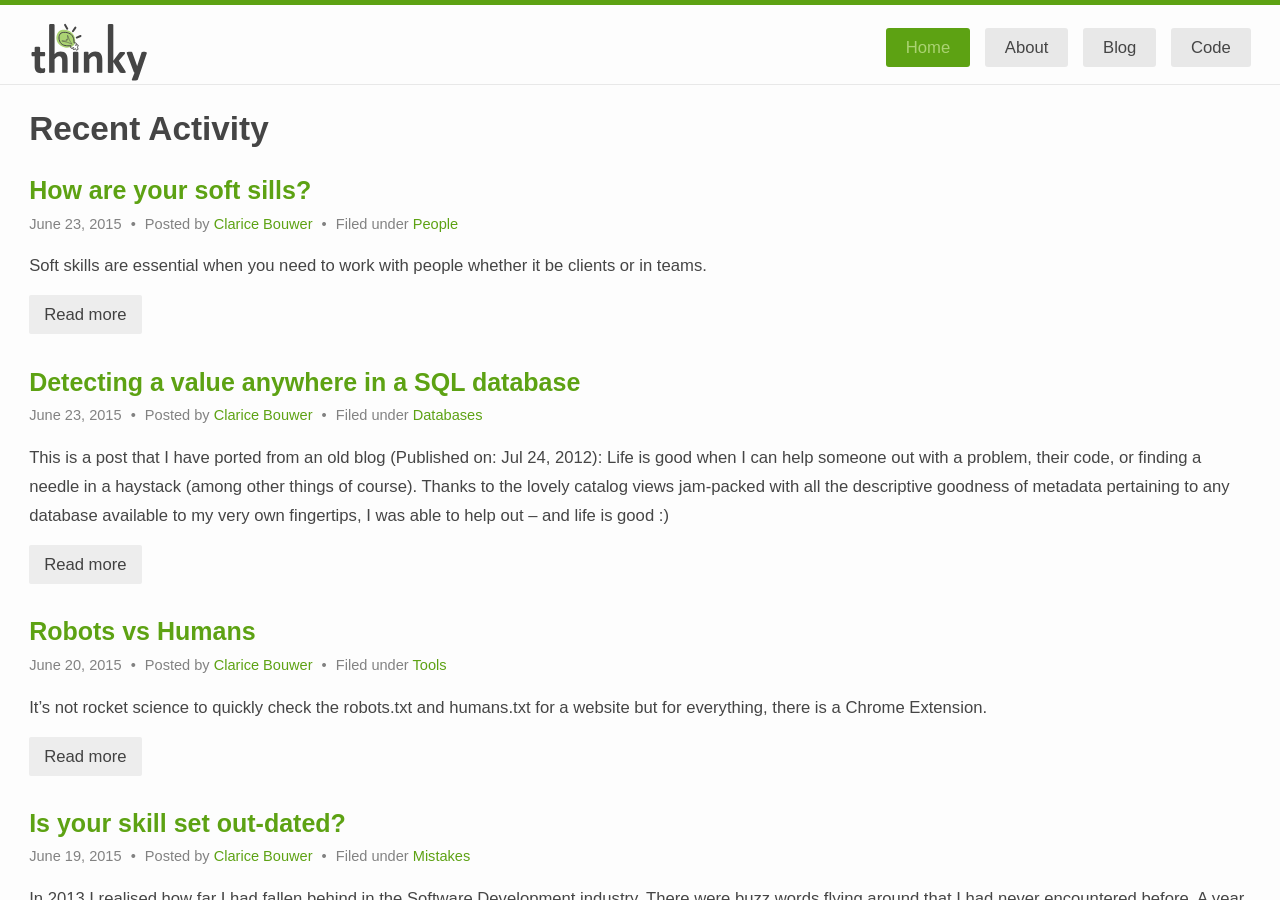
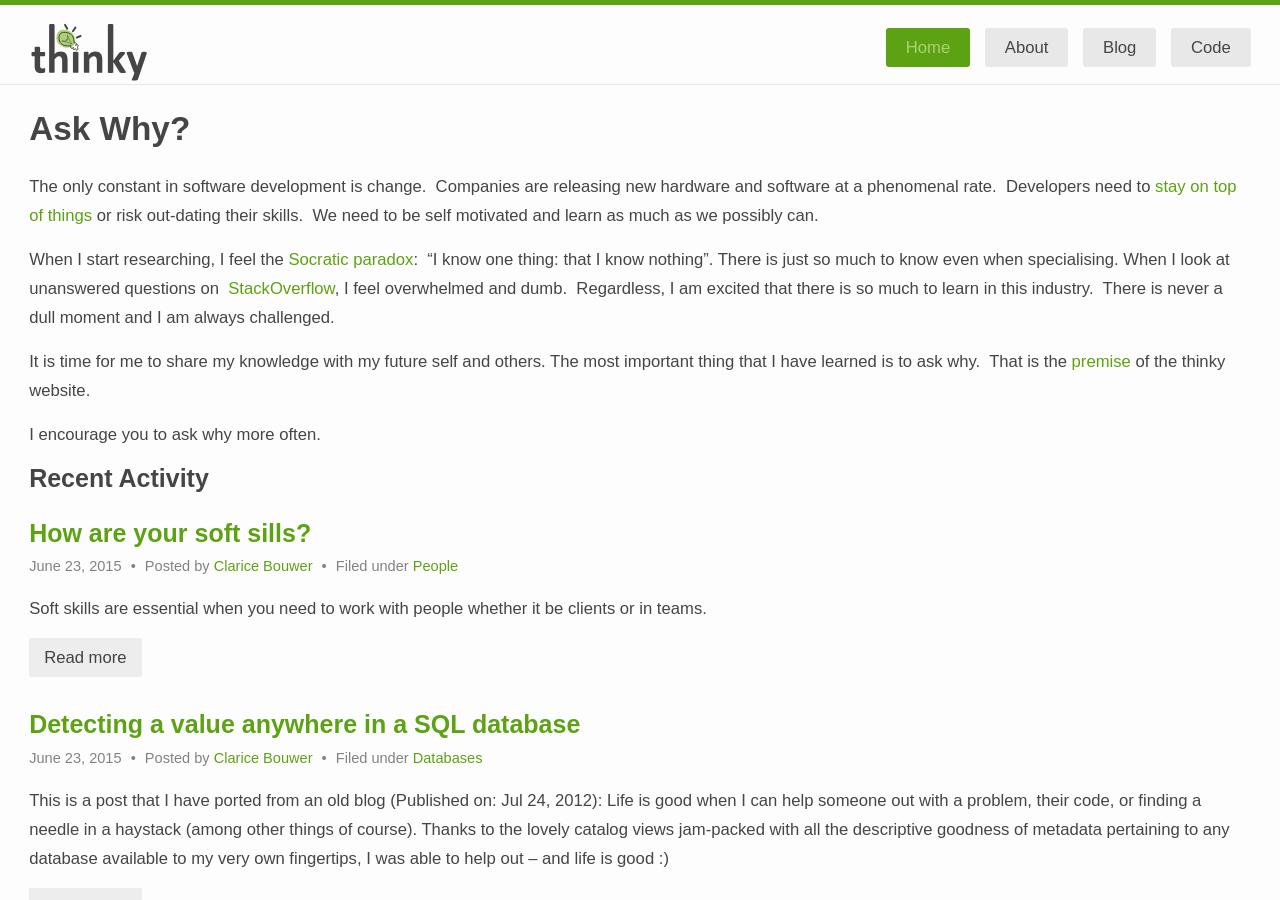
Before and after one commit to cbillowes/thinky, a Jekyll site: the page built from index.html, in a window 1280 px wide and 900 px high. Built offline with Jekyll 4.4.1, drawn with Linux system fonts in a browser that asks for light colours.

Commit message:
Updated home page.

```diff
--- a/index.html
+++ b/index.html
@@ -7,8 +7,29 @@ keywords: [questions, encourage, software development]
 ---
 
 <div class="home">
-  <h1>Recent Activity</h1>
-  {% assign posts = site.posts %}
+  <h1>Ask Why?</h1>
+  <p>The only constant in software development is change.&nbsp;
+    Companies are releasing new hardware and software at a phenomenal rate.&nbsp;
+    Developers need to <a href="http://mashable.com/2010/12/20/constantly-changing-technologies/" target="_blank">stay on top of things</a> or risk out-dating their skills.&nbsp;
+    We need to be self motivated and learn as much as we possibly can.&nbsp;
+  </p>
+
+  <p>
+    When I start researching, I feel the <a href="https://en.wikipedia.org/wiki/I_know_that_I_know_nothing" target="_blank">Socratic paradox</a>:&nbsp;
+    “I know one thing: that I know nothing”. There is just so much to know even when specialising. When I look at unanswered questions on&nbsp;
+    <a href="http://stackoverflow.com/" target="_blank">StackOverflow</a>, I feel overwhelmed and dumb.&nbsp;
+    Regardless, I am excited that there is so much to learn in this industry.&nbsp;
+    There is never a dull moment and I am always challenged.&nbsp;
+  </p>
+
+  <p>
+    It is time for me to share my knowledge with my future self and others. The most important thing that I have learned is to ask why.&nbsp;
+    That is the <a href="/2015/06/14/what-is-all-this-thinky-business/">premise</a> of the thinky website.</p>
+
+  <p>I encourage you to ask why more often.</p>
+
+  <h2>Recent Activity</h1>
+  {% assign posts = site.posts limit: 3 %}
   {% include post-list.html %}
   {% assign posts = nil %}
 
```
